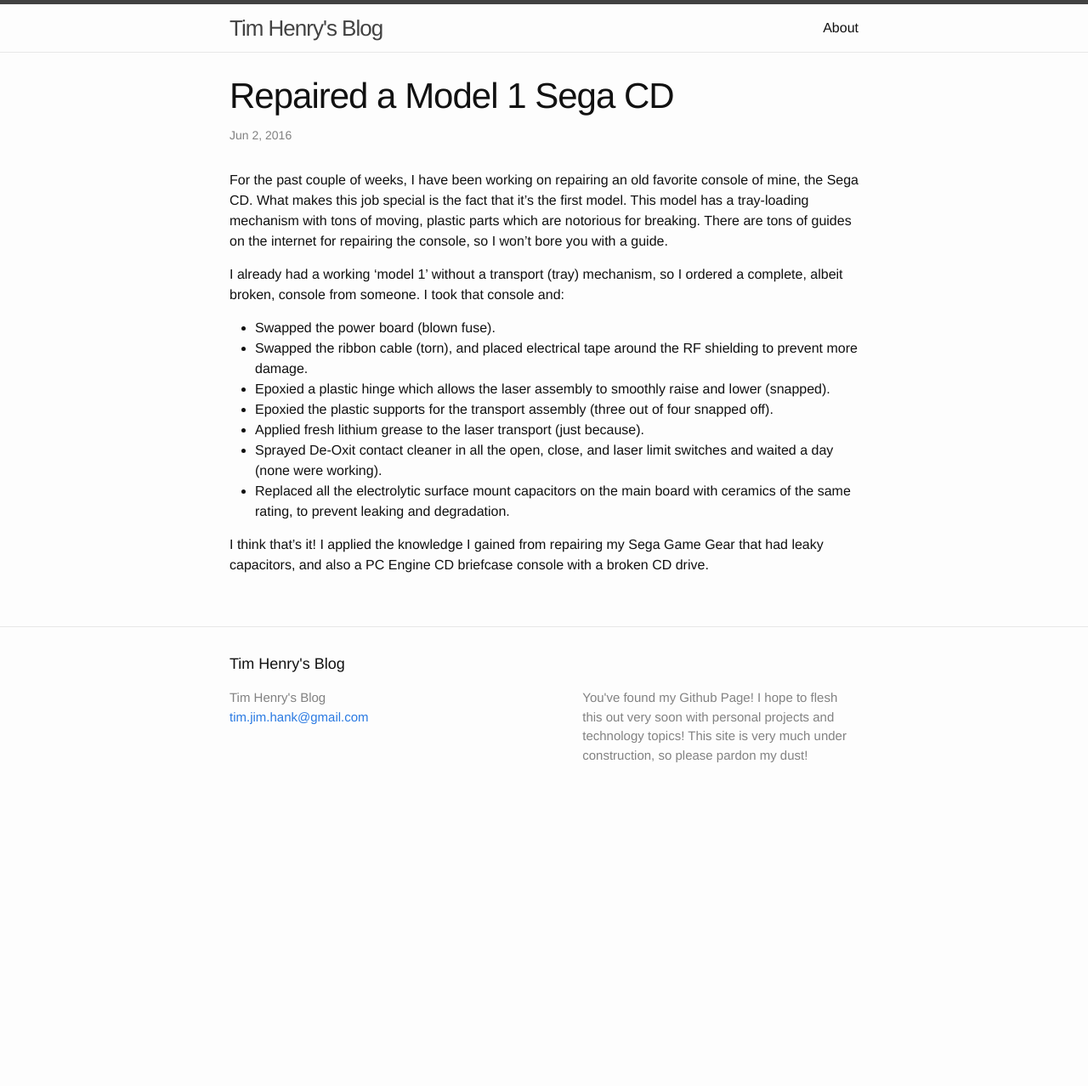
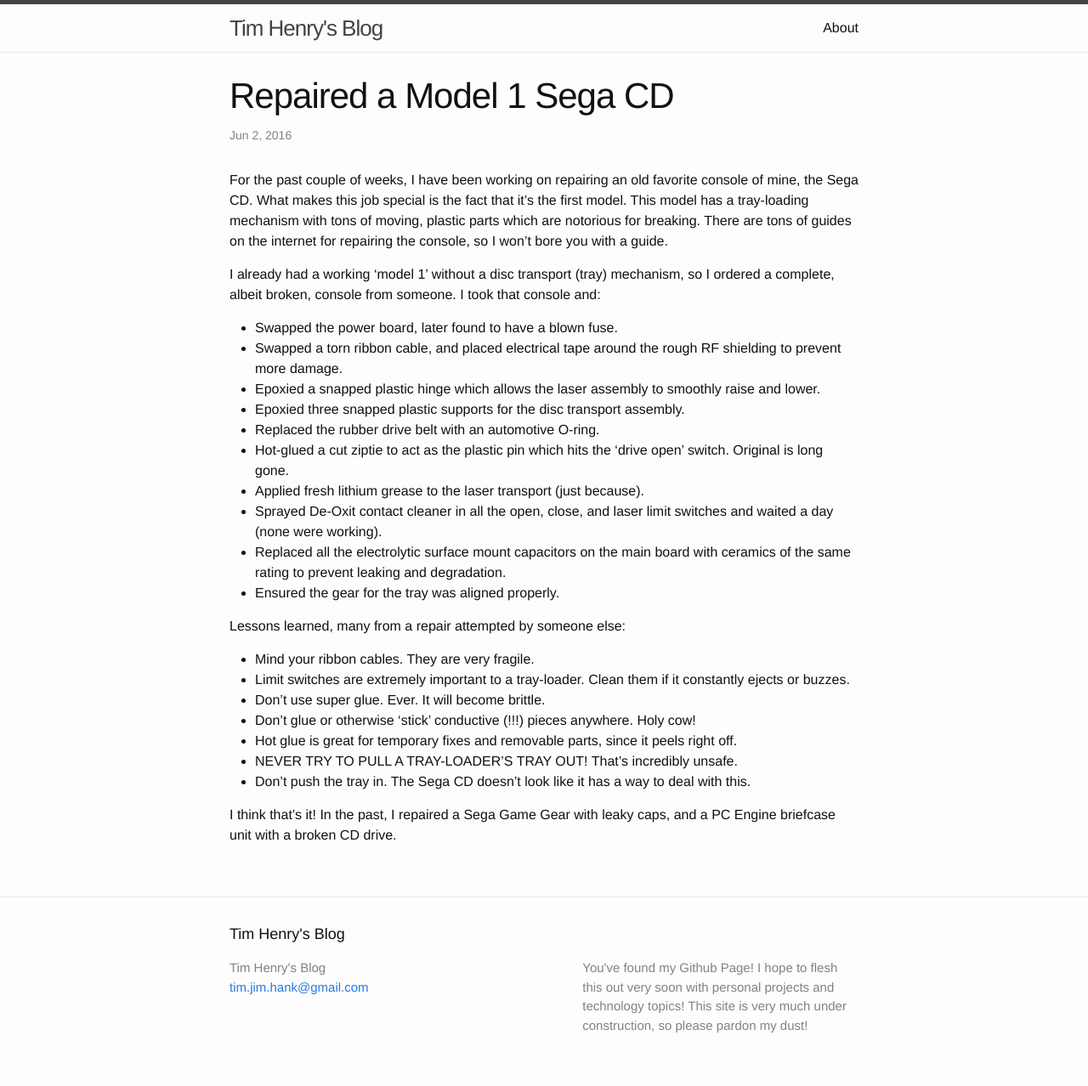
Before and after one commit to timjimhank/timjimhank.github.io, a Jekyll site: the page built from _posts/2016-06-02-segacd-repair.markdown, in a window 1280 px wide. Shown: the whole page at 85% size. Built offline with Jekyll 4.4.1, drawn with Linux system fonts in a browser that asks for light colours; before the commit the page ends 960 px from its top, so only the background shows below that.

Commit message:
More content

```diff
--- a/_posts/2016-06-02-segacd-repair.markdown
+++ b/_posts/2016-06-02-segacd-repair.markdown
@@ -6,14 +6,27 @@ categories: sega repair
 
 For the past couple of weeks, I have been working on repairing an old favorite console of mine, the Sega CD. What makes this job special is the fact that it's the first model. This model has a tray-loading mechanism with tons of moving, plastic parts which are notorious for breaking. There are tons of guides on the internet for repairing the console, so I won't bore you with a guide.
 
-I already had a working 'model 1' without a transport (tray) mechanism, so I ordered a complete, albeit broken, console from someone. I took that console and:
+I already had a working 'model 1' without a disc transport (tray) mechanism, so I ordered a complete, albeit broken, console from someone. I took that console and:
 
-- Swapped the power board (blown fuse).
-- Swapped the ribbon cable (torn), and placed electrical tape around the RF shielding to prevent more damage.
-- Epoxied a plastic hinge which allows the laser assembly to smoothly raise and lower (snapped).
-- Epoxied the plastic supports for the transport assembly (three out of four snapped off).
+- Swapped the power board, later found to have a blown fuse.
+- Swapped a torn ribbon cable, and placed electrical tape around the rough RF shielding to prevent more damage.
+- Epoxied a snapped plastic hinge which allows the laser assembly to smoothly raise and lower.
+- Epoxied three snapped plastic supports for the disc transport assembly.
+- Replaced the rubber drive belt with an automotive O-ring.
+- Hot-glued a cut ziptie to act as the plastic pin which hits the 'drive open' switch. Original is long gone.
 - Applied fresh lithium grease to the laser transport (just because).
 - Sprayed De-Oxit contact cleaner in all the open, close, and laser limit switches and waited a day (none were working).
-- Replaced all the electrolytic surface mount capacitors on the main board with ceramics of the same rating, to prevent leaking and degradation.
+- Replaced all the electrolytic surface mount capacitors on the main board with ceramics of the same rating to prevent leaking and degradation.
+- Ensured the gear for the tray was aligned properly.
 
-I think that's it! I applied the knowledge I gained from repairing my Sega Game Gear that had leaky capacitors, and also a PC Engine CD briefcase console with a broken CD drive.
+Lessons learned, many from a repair attempted by someone else:
+
+- Mind your ribbon cables. They are very fragile.
+- Limit switches are extremely important to a tray-loader. Clean them if it constantly ejects or buzzes.
+- Don't use super glue. Ever. It will become brittle.
+- Don't glue or otherwise 'stick' conductive (!!!) pieces anywhere. Holy cow!
+- Hot glue is great for temporary fixes and removable parts, since it peels right off.
+- NEVER TRY TO PULL A TRAY-LOADER'S TRAY OUT! That's incredibly unsafe.
+- Don't push the tray in. The Sega CD doesn't look like it has a way to deal with this.
+
+I think that's it! In the past, I repaired a Sega Game Gear with leaky caps, and a PC Engine briefcase unit with a broken CD drive.
```
